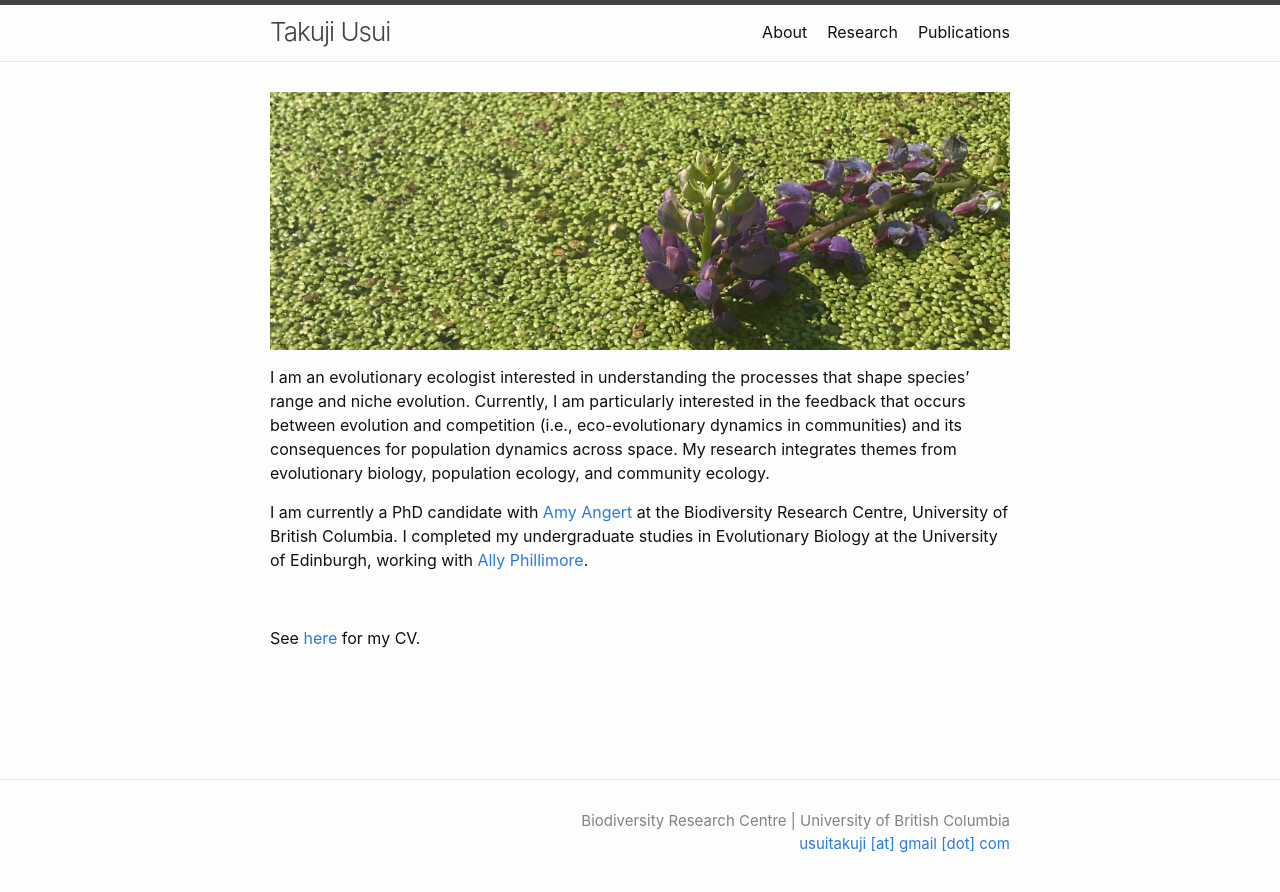
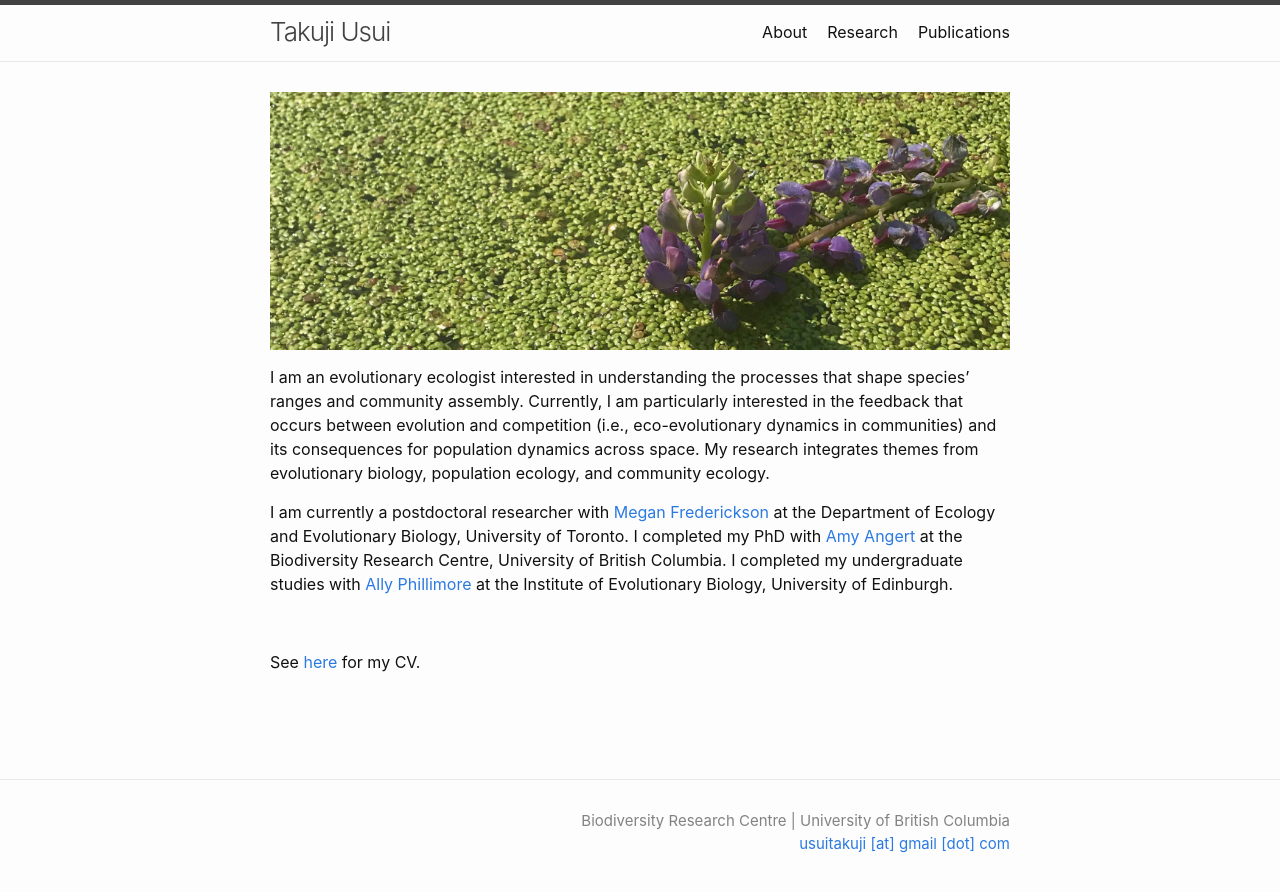
Before and after one commit to takujiusui/takujiusui.github.io, a Jekyll site: the page built from index.md, in a window 1280 px wide. Shown: the top 892 px of the page. Built offline with Jekyll 4.4.1, drawn with Linux system fonts in a browser that asks for light colours.

Commit message:
update homepage

```diff
--- a/index.md
+++ b/index.md
@@ -6,9 +6,9 @@ feature_text: |
 ---
 ![duckweed](images/duck-crop.jpg)
 
-I am an evolutionary ecologist interested in understanding the processes that shape species' range and niche evolution. Currently, I am particularly interested in the feedback that occurs between evolution and competition (i.e., eco-evolutionary dynamics in communities) and its consequences for population dynamics across space. My research integrates themes from evolutionary biology, population ecology, and community ecology.
+I am an evolutionary ecologist interested in understanding the processes that shape species' ranges and community assembly. Currently, I am particularly interested in the feedback that occurs between evolution and competition (i.e., eco-evolutionary dynamics in communities) and its consequences for population dynamics across space. My research integrates themes from evolutionary biology, population ecology, and community ecology.
 
-I am currently a PhD candidate with [Amy Angert](https://angert.github.io) at the Biodiversity Research Centre, University of British Columbia. I completed my undergraduate studies in Evolutionary Biology at the University of Edinburgh, working with [Ally Phillimore](http://phillimore.bio.ed.ac.uk/home).
+I am currently a postdoctoral researcher with [Megan Frederickson](http://mutualism.ca/) at the Department of Ecology and Evolutionary Biology, University of Toronto. I completed my PhD with [Amy Angert](https://angert.github.io) at the Biodiversity Research Centre, University of British Columbia. I completed my undergraduate studies with [Ally Phillimore](http://phillimore.bio.ed.ac.uk/home) at the Institute of Evolutionary Biology, University of Edinburgh.
 &nbsp;
 
 &nbsp;
```
Also changed, not shown: 2 other files.
